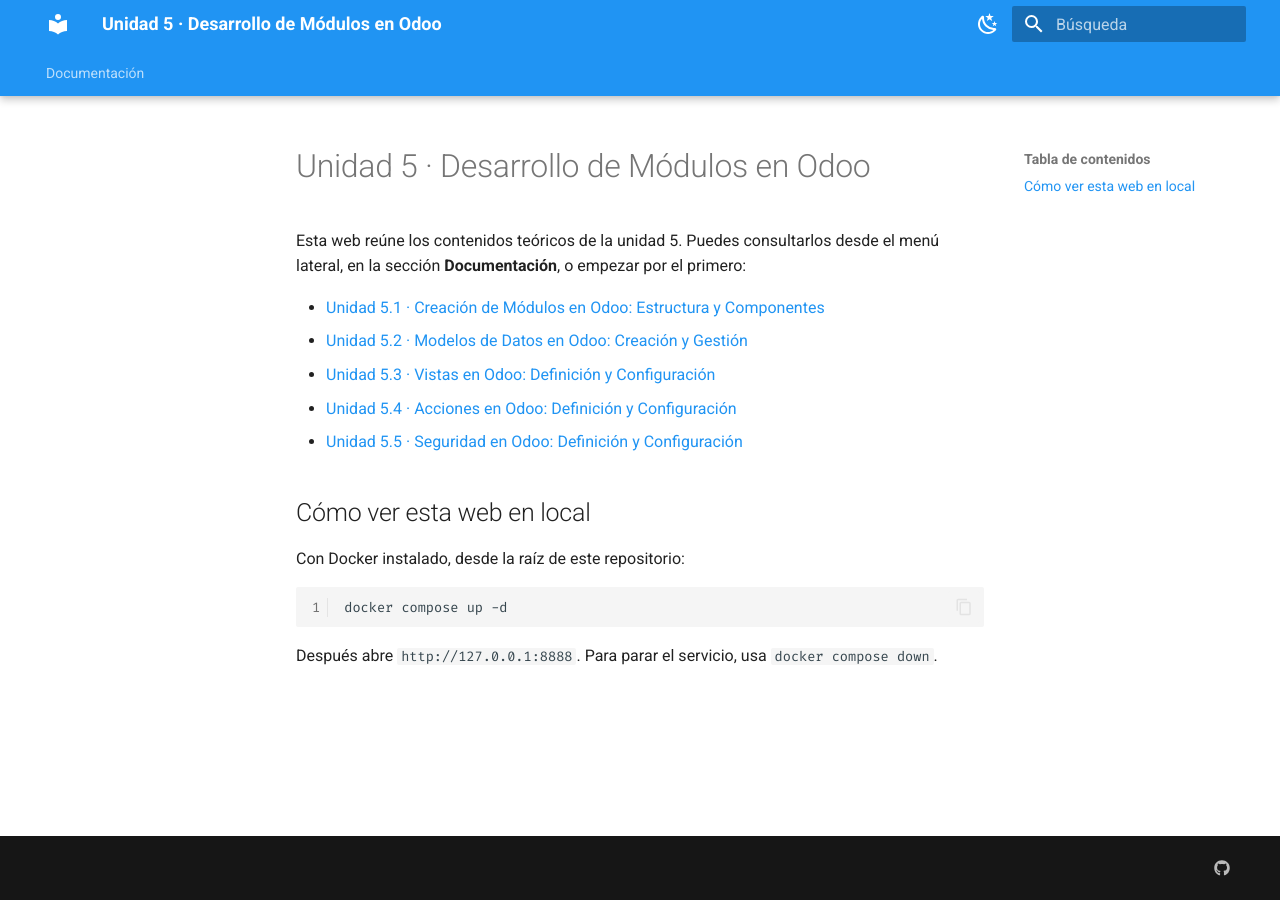
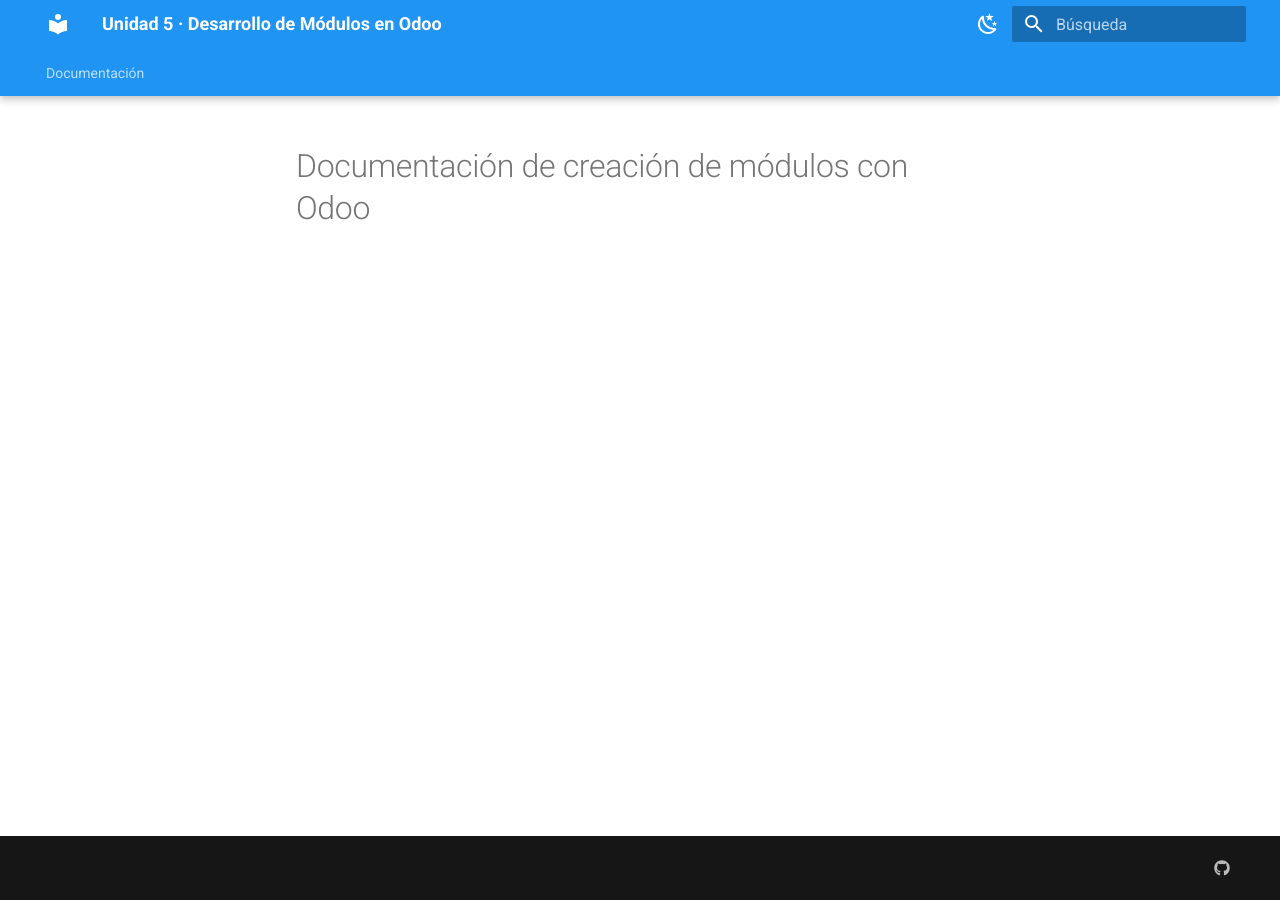
Before and after one commit to javierfp-isc/sxe_desarrollo, an MkDocs documentation site: the page built from docs/index.md, in a window 1280 px wide. Built offline with MkDocs 1.6.1 and Material for MkDocs 9.7.7, drawn with Linux system fonts in a browser that asks for light colours.

````diff
--- a/docs/index.md
+++ b/docs/index.md
@@ -1,19 +1 @@
-# Unidad 5 · Desarrollo de Módulos en Odoo
-
-Esta web reúne los contenidos teóricos de la unidad 5. Puedes consultarlos desde el menú lateral, en la sección **Documentación**, o empezar por el primero:
-
-- [Unidad 5.1 · Creación de Módulos en Odoo: Estructura y Componentes](conceptos/1-modulos-odoo.md)
-- [Unidad 5.2 · Modelos de Datos en Odoo: Creación y Gestión](conceptos/2-modelos-odoo.md)
-- [Unidad 5.3 · Vistas en Odoo: Definición y Configuración](conceptos/3-vistas-odoo.md)
-- [Unidad 5.4 · Acciones en Odoo: Definición y Configuración](conceptos/4-acciones-odoo.md)
-- [Unidad 5.5 · Seguridad en Odoo: Definición y Configuración](conceptos/5-seguridad-odoo.md)
-
-## Cómo ver esta web en local
-
-Con Docker instalado, desde la raíz de este repositorio:
-
-```bash
-docker compose up -d
-```
-
-Después abre `http://127.0.0.1:8888`. Para parar el servicio, usa `docker compose down`.
+# Documentación de creación de módulos con Odoo
````
